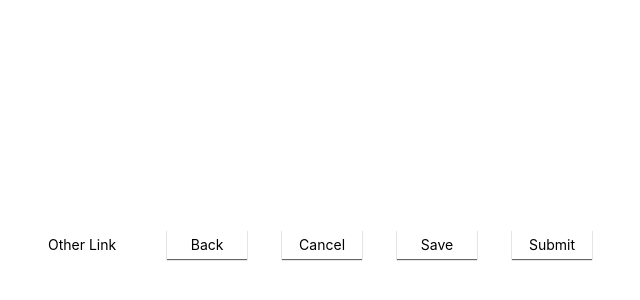
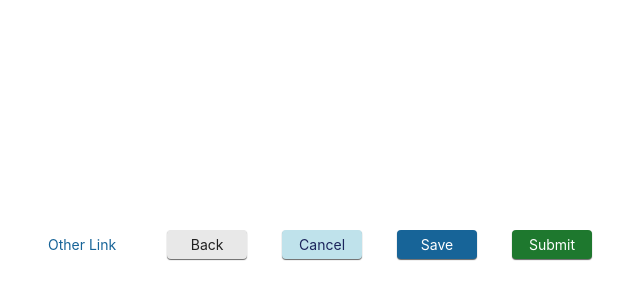
Before and after one commit to junior-maciel/demos, a plain HTML site: page index.html in a window 1280 px wide. Shown: the part 156-456 px from the top of the page, without its empty margins (328-968 px from the left). Drawn offline with Linux system fonts and the light colour scheme.

Commit message:
fix(links): fix path css

```diff
--- a/css/src/themes/dls-dark.css
+++ b/css/src/themes/dls-dark.css
@@ -1,4 +1,4 @@
-@import url("./css/src/foundation/variables.css");
+@import url("/css/src/foundation/variables.css");
 
 :root {
 
--- a/css/src/themes/dls-light.css
+++ b/css/src/themes/dls-light.css
@@ -1,4 +1,4 @@
-@import url("./css/src/foundation/variables.css");
+@import url("/css/src/foundation/variables.css");
 
 :root {
 
--- a/css/src/themes/tasy-dark.css
+++ b/css/src/themes/tasy-dark.css
@@ -1,4 +1,4 @@
-@import url("./css/src/foundation/variables.css");
+@import url("/css/src/foundation/variables.css");
 
 :root {
 
--- a/css/src/themes/tasy-light.css
+++ b/css/src/themes/tasy-light.css
@@ -1,4 +1,4 @@
-@import url("./css/src/foundation/variables.css");
+@import url("/css/src/foundation/variables.css");
 
 :root {
 
--- a/index.html
+++ b/index.html
@@ -7,7 +7,7 @@
     <head>
         <meta charset="utf-8">
         <meta http-equiv="X-UA-Compatible" content="IE=edge">
-        <title>Maciel Demos</title>
+        <title>Demo</title>
         <meta name="description" content="">
         <meta name="viewport" content="width=device-width, initial-scale=1">
         <link rel="stylesheet" href="./css/main.css">
```
